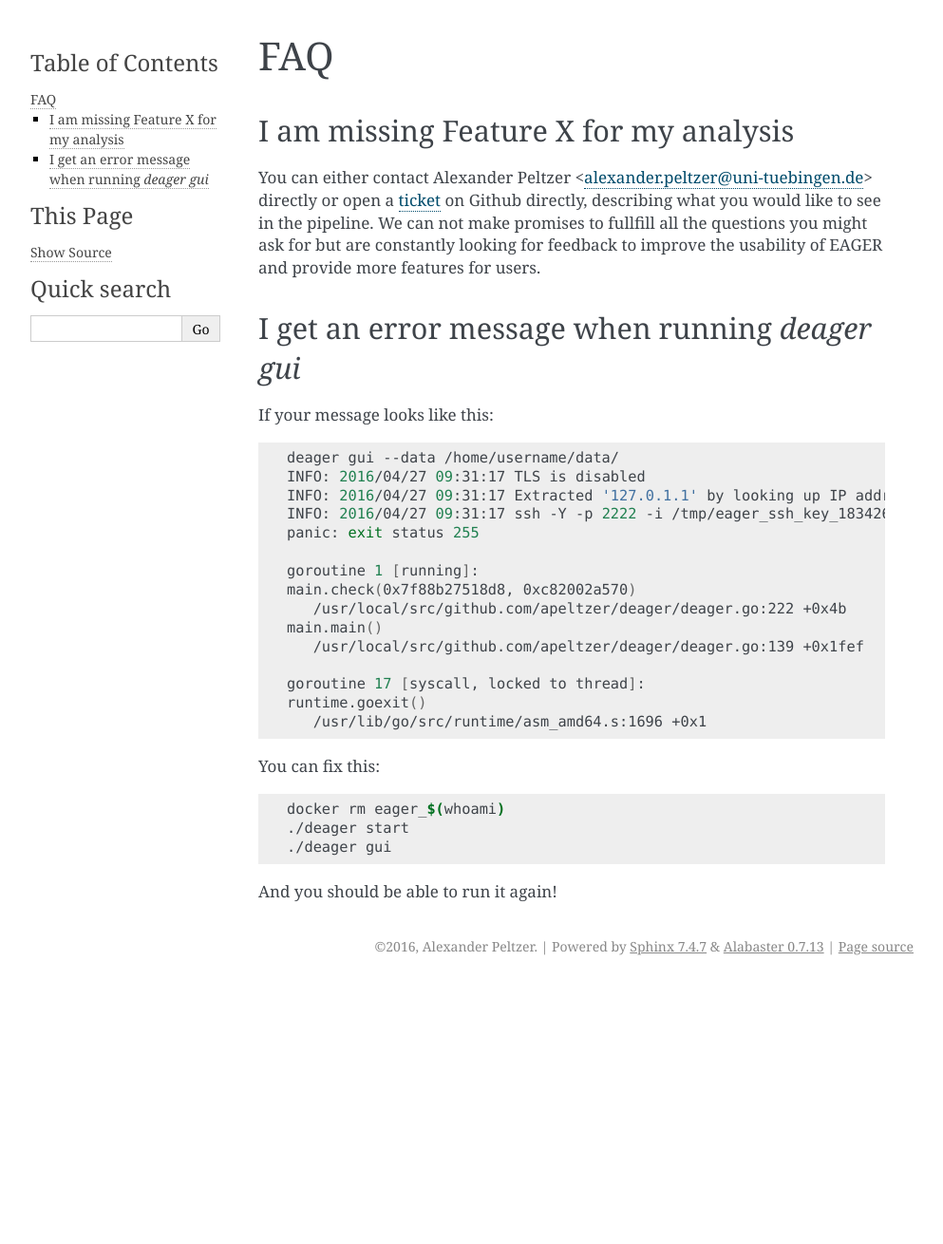
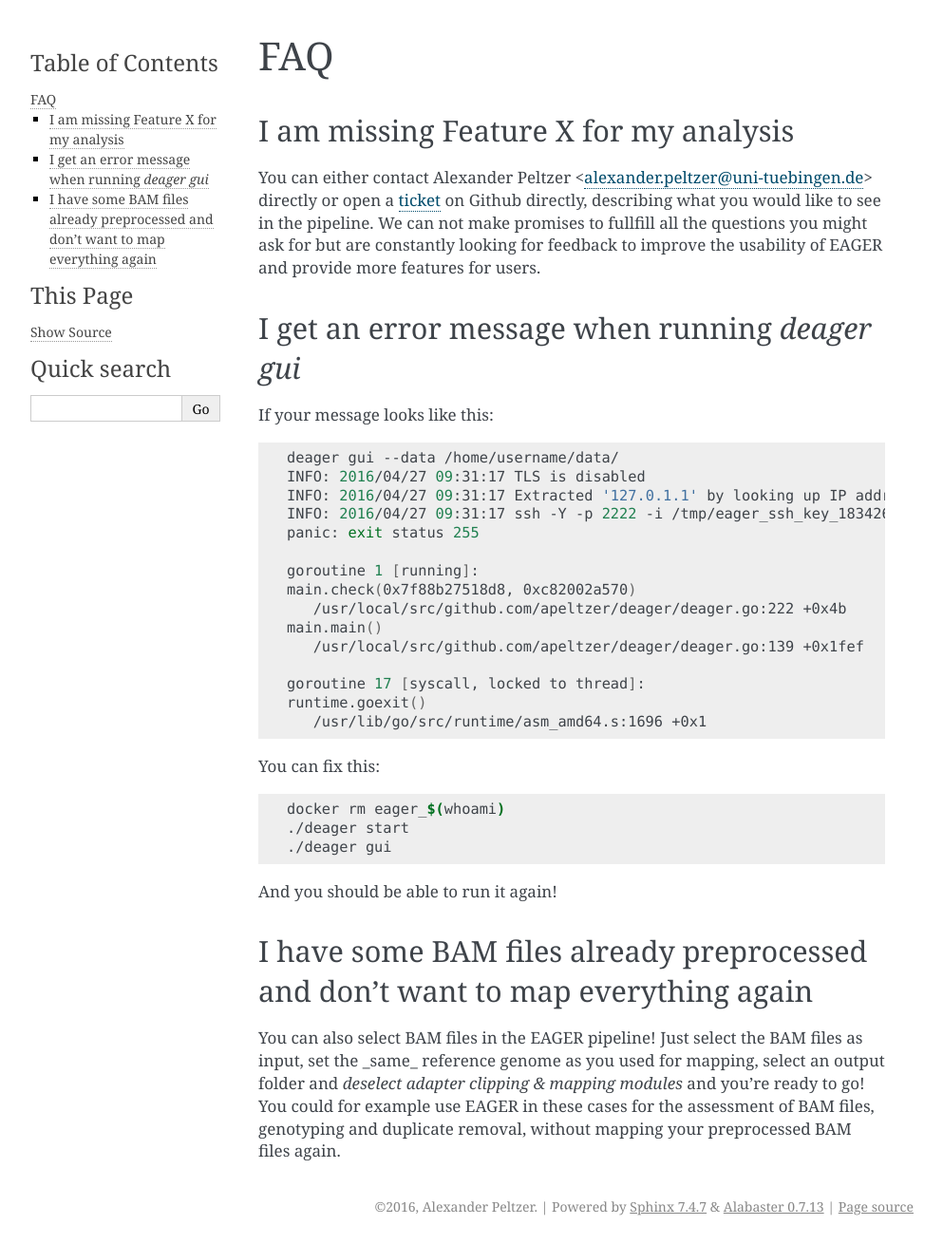
Before and after one commit to apeltzer/EAGER-GUI, a Sphinx documentation site: the page built from docs/contents/faq.rst, in a window 1280 px wide. Shown: the whole page at 95% size, without its empty margins (148-1141 px from the left). Built offline with Sphinx 7.4.7, drawn with Linux system fonts in a browser that asks for light colours; before the commit the page ends 1036 px from its top, so only the background shows below that.

Commit message:
Updated FAQUpdated FAQ

```diff
--- a/docs/contents/faq.rst
+++ b/docs/contents/faq.rst
@@ -38,3 +38,8 @@ You can fix this:
   ./deager gui
 
 And you should be able to run it again!
+
+I have some BAM files already preprocessed and don't want to map everything again
+---------------------------------------------------------------------------------
+
+You can also select BAM files in the EAGER pipeline! Just select the BAM files as input, set the _same_ reference genome as you used for mapping, select an output folder and *deselect adapter clipping & mapping modules* and you're ready to go! You could for example use EAGER in these cases for the assessment of BAM files, genotyping and duplicate removal, without mapping your preprocessed BAM files again.
```
